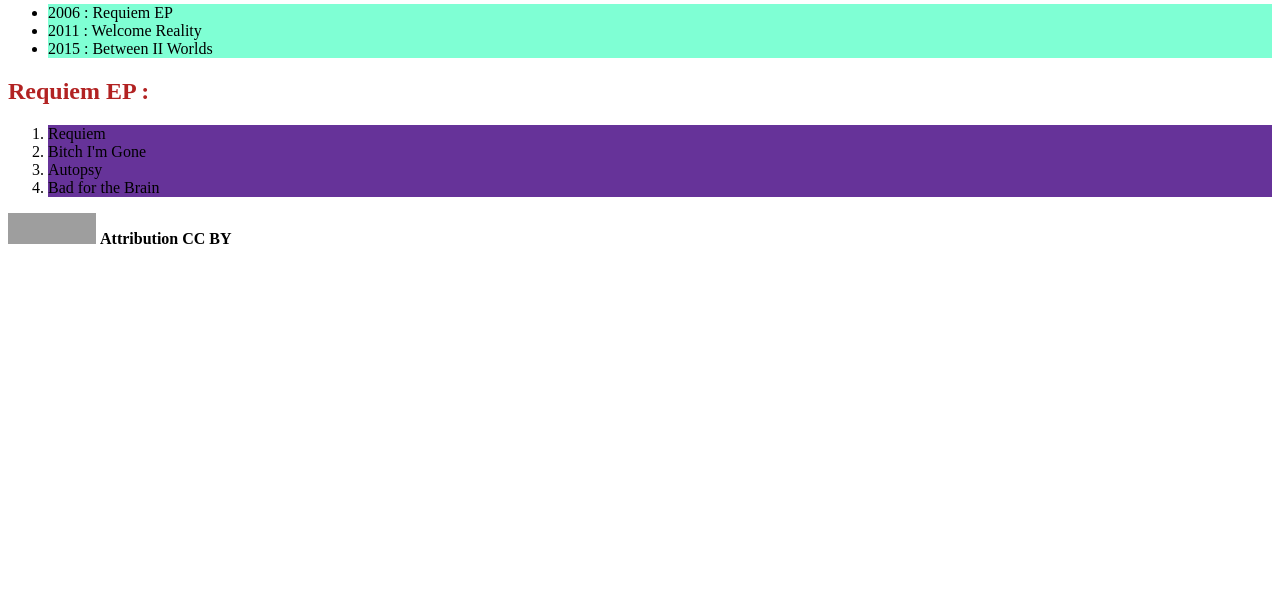
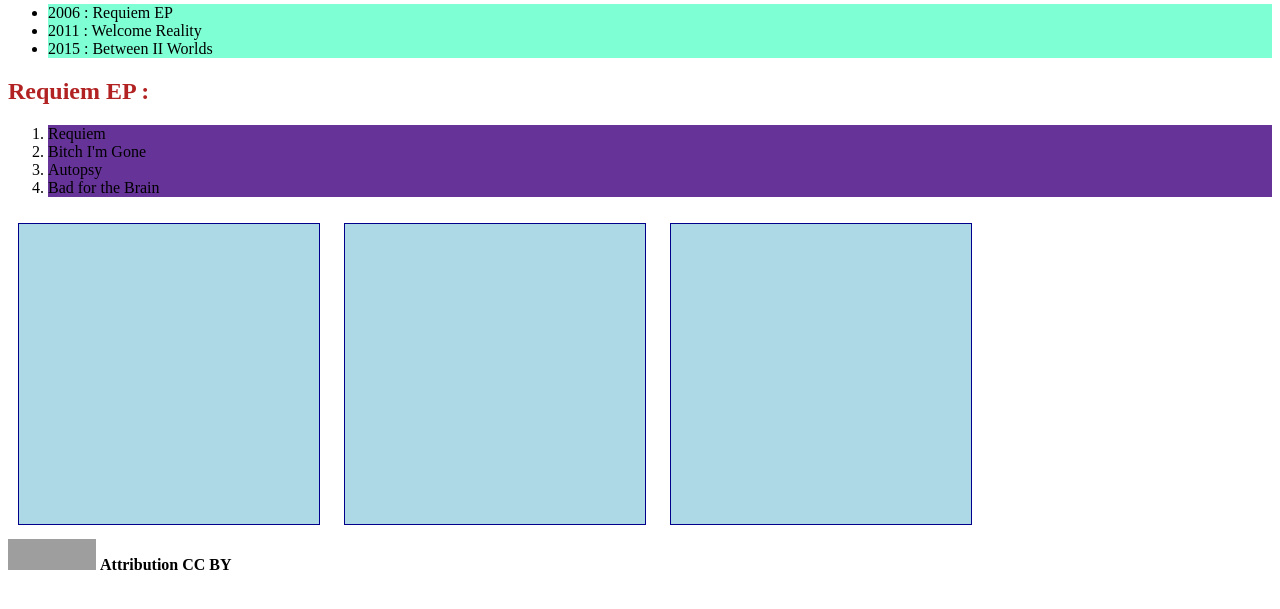
Before and after one commit to ElricReffuveille/ADENLHCDSI2021, a PHP site: page / in a window 1280 px wide. Shown: the part 123-732 px from the top of the page. Run offline with PHP 8.4, Linux system fonts and the light colour scheme; grey boxes are pictures that could not be loaded.

Commit message:
Adding section with div to test margin and display

```diff
--- a/assets/css/style.css
+++ b/assets/css/style.css
@@ -14,3 +14,15 @@ ul li{
 footer p{
     display: inline;
 }
+
+div{
+    background-color: lightblue;
+    height: 300px;
+    width: 300px;
+    margin: 10px;
+    border: 1px solid darkblue;
+}
+
+#divSection *{
+    display: inline-block;
+}
--- a/index.html
+++ b/index.html
@@ -35,6 +35,14 @@
             </ol>
         </section>
 
+        <section id="divSection">
+
+            <div></div>
+            <div></div>
+            <div></div>
+
+        </section>
+
     </main>
 
     <footer>
```
